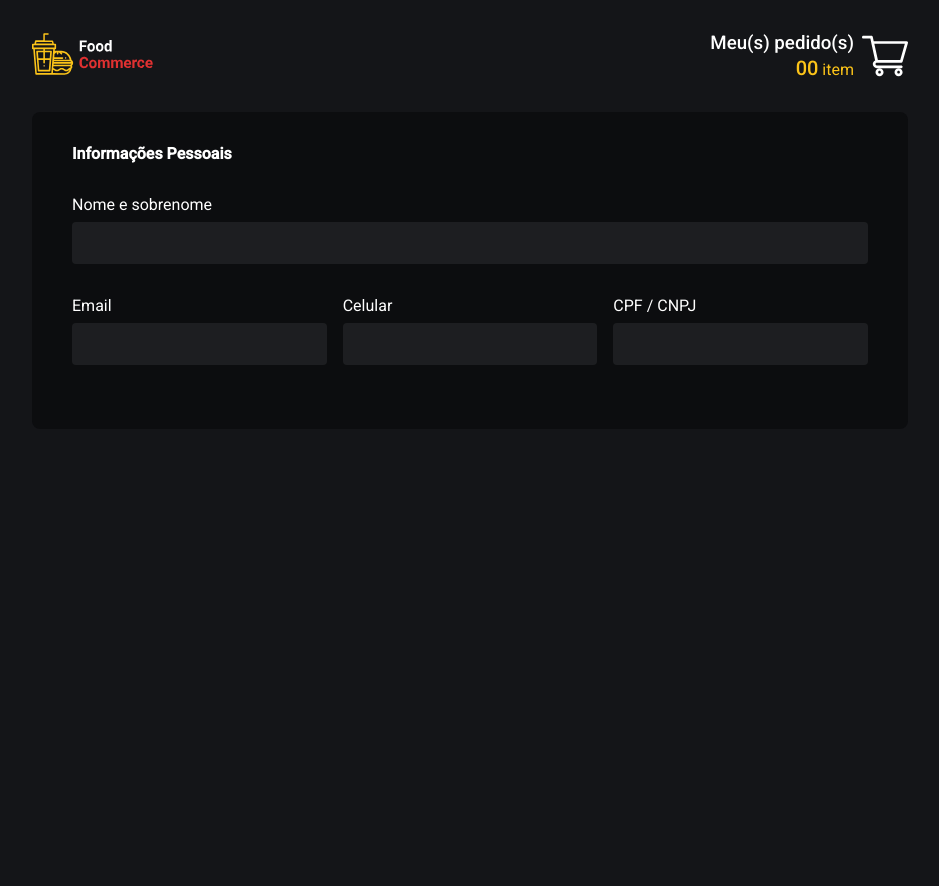
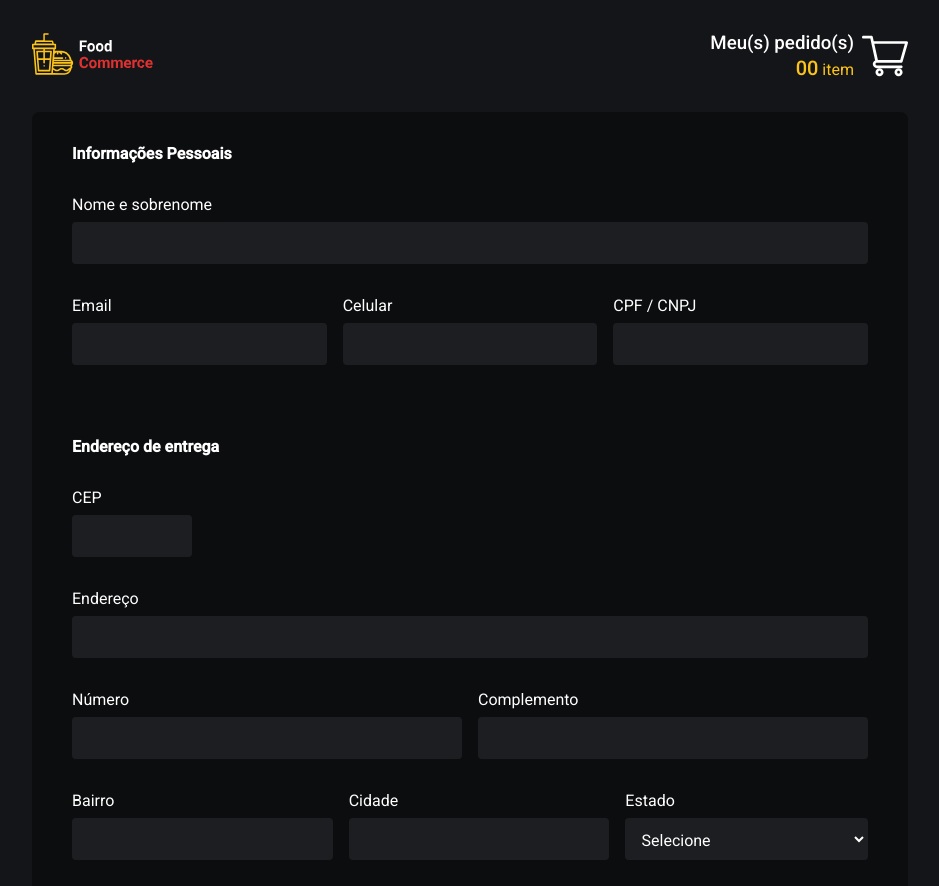
Before and after one commit to eric-moniz/food-commerce, a React (Create React App) app: page /payment in a window 1280 px wide. Shown: the top 886 px of the page, without its empty margins (170-1109 px from the left). Before the commit the page ends 800 px from the top, so only its background shows below. Built offline with nearby package versions, Linux system fonts and the light colour scheme; no server answers.

Commit message:
Criando os campos de endereço de entrega

```diff
--- a/src/pages/Payment/index.tsx
+++ b/src/pages/Payment/index.tsx
@@ -52,6 +52,82 @@ export default function Payment() {
               />
             </div>
           </div>
+
+          <h4>Endereço de entrega</h4>
+
+          <div className='field'>
+            <label htmlFor='zipcode'>CEP</label>
+            <input
+              type='text'
+              name='zipcode'
+              id='zipcode'
+              autoComplete='postal-code'
+              style={{ width: '120px' }}
+            />
+          </div>
+
+          <div className='field'>
+            <label htmlFor='street'>Endereço</label>
+            <input type='text' name='street' id='street' />
+          </div>
+
+          <div className='grouped'>
+            <div className='field'>
+              <label htmlFor='number'>Número</label>
+              <input type='text' name='number' id='number' />
+            </div>
+
+            <div className='field'>
+              <label htmlFor='complement'>Complemento</label>
+              <input type='text' name='complement' id='complement' />
+            </div>
+          </div>
+
+          <div className='grouped'>
+            <div className='field'>
+              <label htmlFor='neighborhood'>Bairro</label>
+              <input type='text' name='neighborhood' id='neighborhood' />
+            </div>
+
+            <div className='field'>
+              <label htmlFor='city'>Cidade</label>
+              <input type='text' name='city' id='city' />
+            </div>
+
+            <div className='field'>
+              <label htmlFor='state'>Estado</label>
+              <select name='state' id='state'>
+                <option value=''>Selecione</option>
+                <option value='AC'>Acre</option>
+                <option value='AL'>Alagoas</option>
+                <option value='AP'>Amapá</option>
+                <option value='AM'>Amazonas</option>
+                <option value='BA'>Bahia</option>
+                <option value='CE'>Ceará</option>
+                <option value='ES'>Espírito Santo</option>
+                <option value='GO'>Góias</option>
+                <option value='MA'>Maranhão</option>
+                <option value='MT'>Mato Grosso</option>
+                <option value='MS'>Mato Grosso do Sul</option>
+                <option value='MG'>Minas Gerais</option>
+                <option value='PA'>Pará</option>
+                <option value='PB'>Paraíba</option>
+                <option value='PR'>Paraná</option>
+                <option value='PE'>Pernambuco</option>
+                <option value='PI'>Piauí</option>
+                <option value='RJ'>Rio de Janeiro</option>
+                <option value='RN'>Rio Grande do Norte</option>
+                <option value='RS'>Rio Grande do Sul</option>
+                <option value='RO'>Rondônia</option>
+                <option value='RR'>Roraima</option>
+                <option value='SC'>Santa Catarina</option>
+                <option value='SP'>São Paulo</option>
+                <option value='SE'>Sergipe</option>
+                <option value='TO'>Tocantins</option>
+                <option value='DF'>Distrito Federal</option>
+              </select>
+            </div>
+          </div>
         </Form>
       </Inner>
     </Container>
--- a/src/pages/Payment/styles.ts
+++ b/src/pages/Payment/styles.ts
@@ -46,7 +46,8 @@ export const Form = styled.form`
   input[type='email'],
   input[type='number'],
   input[type='tel'],
-  input[type='text'] {
+  input[type='text'],
+  select {
     flex-grow: 1;
     background-color: ${({ theme }) => theme.colors.gray800};
     color: ${({ theme }) => theme.colors.white};
```
